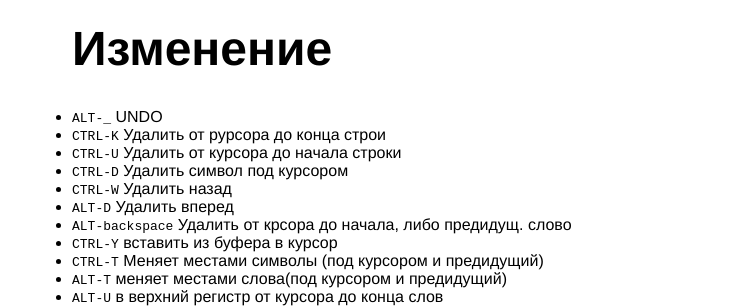
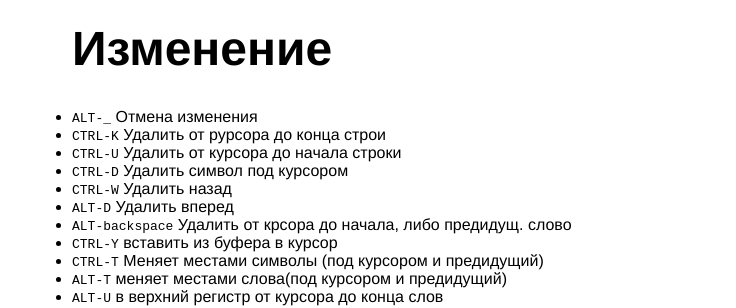
Before and after one commit to dan-aksenov/dan-aksenov.github.io-old, a Jekyll site: the page built from _posts/2017-02-07-bash-commandline-cheatsheet.md, in a window 1280 px wide. Shown: the part 751-1059 px from the top of the page, without its empty margins (160-896 px from the left). Built offline with Jekyll 4.4.1, drawn with Linux system fonts in a browser that asks for light colours.

Commit message:
small fixes

```diff
--- a/_posts/2017-02-07-bash-commandline-cheatsheet.md
+++ b/_posts/2017-02-07-bash-commandline-cheatsheet.md
@@ -21,7 +21,7 @@ date: 2017-02-07
 * `ALT-F`	Вперед на слово
 * `ALT-B`	Назад на слово
 # Изменение
-* `ALT-_`	UNDO
+* `ALT-_`	Отмена изменения
 * `CTRL-K`	Удалить от рурсора до конца строи
 * `CTRL-U`	Удалить от курсора до начала строки
 * `CTRL-D`	Удалить символ под курсором
```
